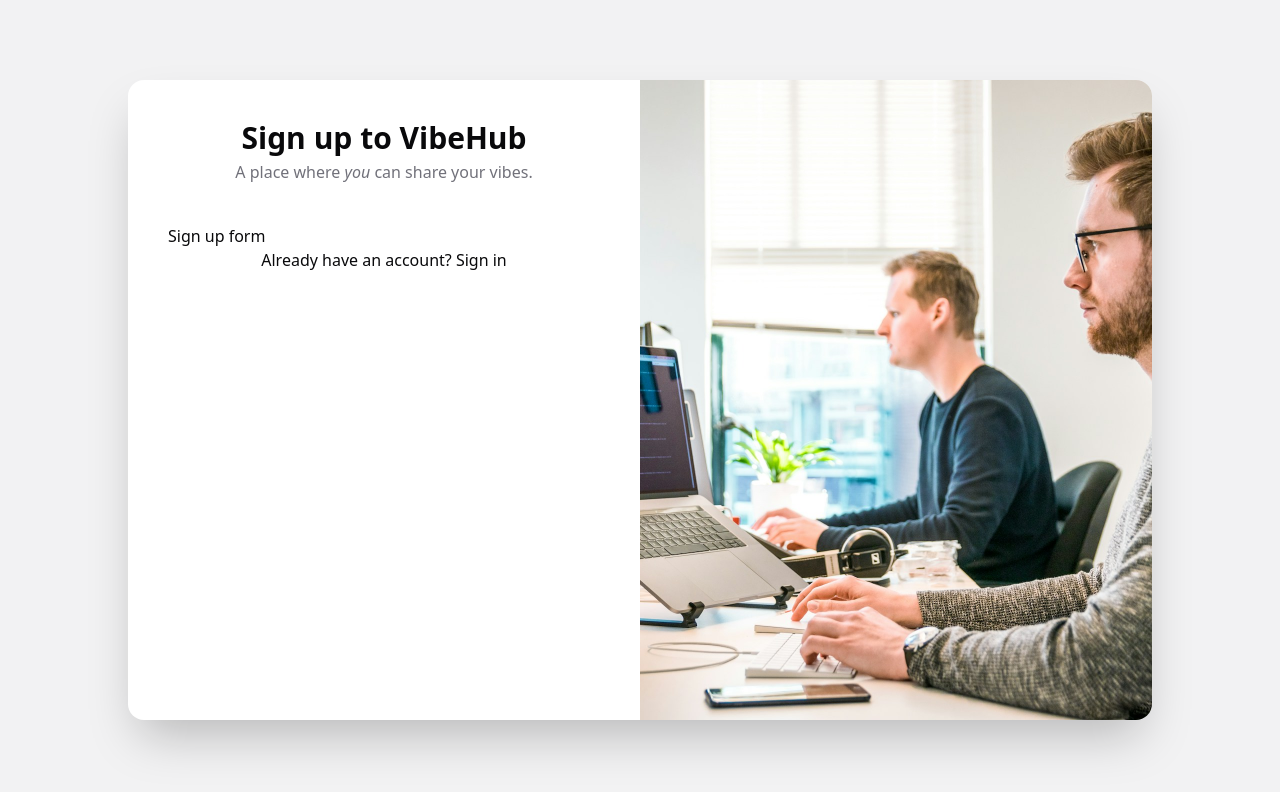
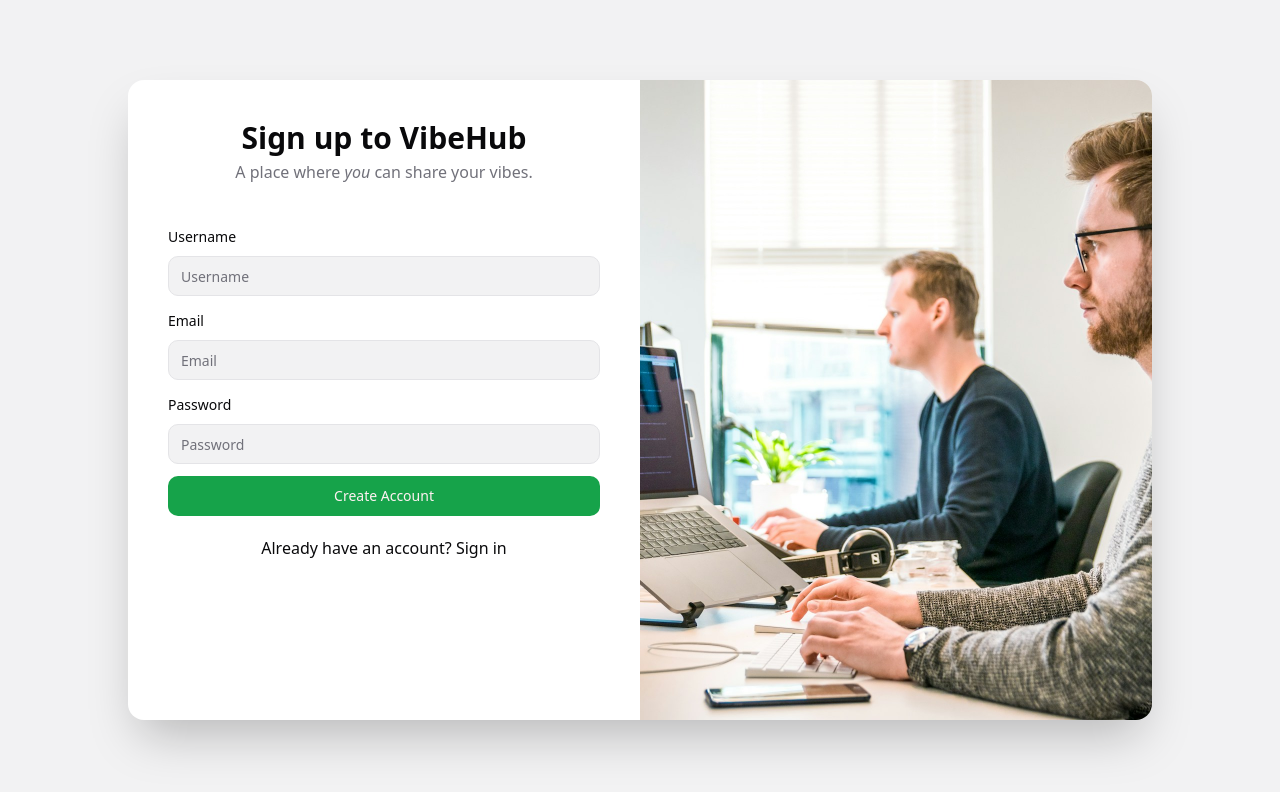
Before and after one commit to bregarulai/vibe_hub, a Next.js app: page /sign-up in a window 1280 px wide. Shown: the top 792 px of the page. Built offline with nearby package versions, Linux system fonts and the light colour scheme.

Commit message:
implement signup form

```diff
--- a/app/(auth)/sign-up/page.tsx
+++ b/app/(auth)/sign-up/page.tsx
@@ -4,6 +4,7 @@
 import Link from "next/link";
 
 import signupImage from "@/assets/signup-image.jpg";
+import SignUpForm from "@/components/forms/SignUpForm";
 
 export const metadata: Metadata = {
   title: "Sign Up",
@@ -23,7 +24,7 @@
             </p>
           </div>
           <div className="space-y-5">
-            Sign up form
+            <SignUpForm />
             <Link href="/sign-in" className="block text-center hover:underline">
               Already have an account? Sign in
             </Link>
--- /dev/null
+++ b/components/forms/SignUpForm.tsx
@@ -0,0 +1,90 @@
+"use client";
+
+import { useState, useTransition } from "react";
+import { useForm } from "react-hook-form";
+import { zodResolver } from "@hookform/resolvers/zod";
+
+import { signUpSchema, SignUpValues } from "@/lib/validation";
+import {
+  Form,
+  FormControl,
+  FormField,
+  FormItem,
+  FormLabel,
+  FormMessage,
+} from "@/components/ui/form";
+import { Input } from "@/components/ui/input";
+import { Button } from "@/components/ui/button";
+import { set } from "zod";
+
+const SignUpForm = () => {
+  const [error, setError] = useState<string>();
+
+  // Takes into account redirect in server action after sign up
+  const [isPending, startTransition] = useTransition();
+
+  const form = useForm<SignUpValues>({
+    resolver: zodResolver(signUpSchema),
+    defaultValues: {
+      email: "",
+      username: "",
+      password: "",
+    },
+  });
+
+  const onSubmit = async (values: SignUpValues) => {
+    setError(undefined);
+  };
+
+  return (
+    <Form {...form}>
+      <form onSubmit={form.handleSubmit(onSubmit)} className="space-y-3">
+        <FormField
+          control={form.control}
+          name="username"
+          render={({ field }) => (
+            <FormItem>
+              <FormLabel>Username</FormLabel>
+              <FormControl>
+                <Input placeholder="Username" {...field} />
+              </FormControl>
+              <FormMessage />
+            </FormItem>
+          )}
+        />
+        <FormField
+          control={form.control}
+          name="email"
+          render={({ field }) => (
+            <FormItem>
+              <FormLabel>Email</FormLabel>
+              <FormControl>
+                <Input placeholder="Email" {...field} type="email" />
+              </FormControl>
+              <FormMessage />
+            </FormItem>
+          )}
+        />
+        <FormField
+          control={form.control}
+          name="password"
+          render={({ field }) => (
+            <FormItem>
+              <FormLabel>Password</FormLabel>
+              <FormControl>
+                <Input placeholder="Password" {...field} type="password" />
+              </FormControl>
+              <FormMessage />
+            </FormItem>
+          )}
+        />
+
+        <Button type="submit" className="w-full">
+          Create Account
+        </Button>
+      </form>
+    </Form>
+  );
+};
+
+export default SignUpForm;
```
